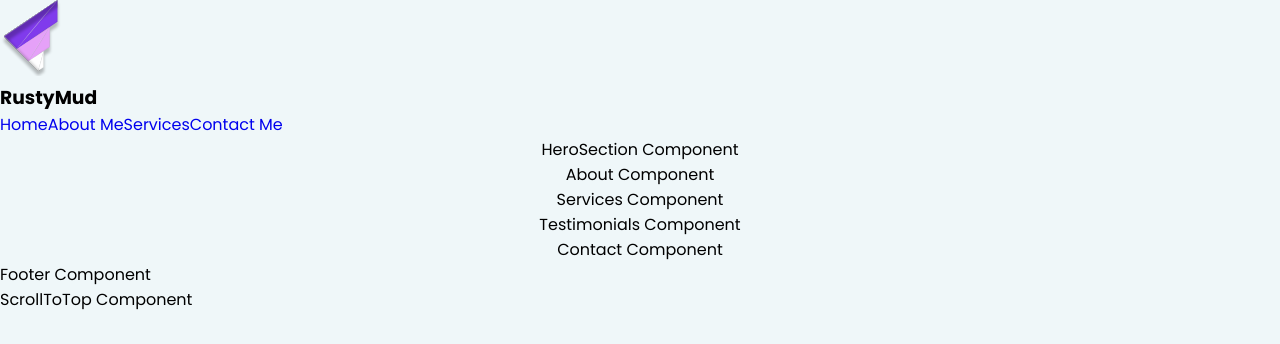
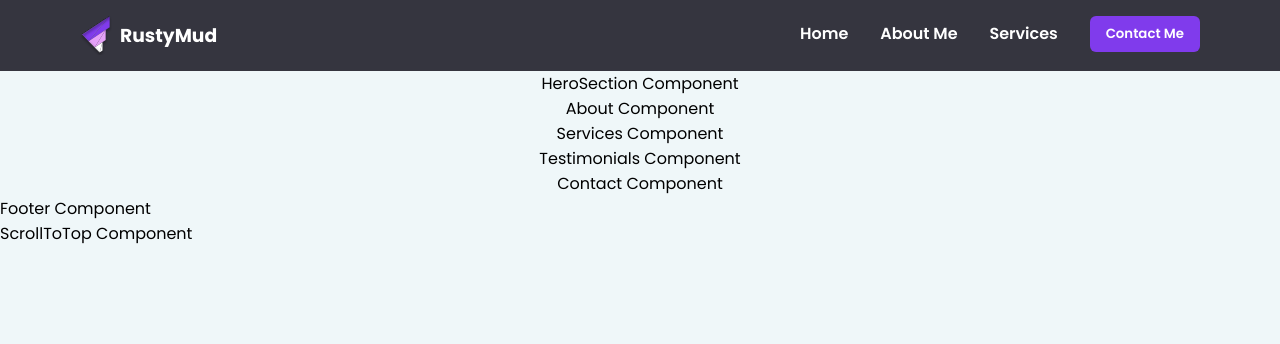
Before and after one commit to zourdyzou/react-gsap-agency-website, a React (Create React App) app: page / in a window 1280 px wide. Shown: the top 344 px of the page. Built offline with nearby package versions, Linux system fonts and the light colour scheme.

Commit message:
:art: start to building out the header navigation component
on-going

```diff
--- a/src/components/Header/index.js
+++ b/src/components/Header/index.js
@@ -1,20 +1,29 @@
 import logo from "../../assets/logo.svg";
+
+import {
+  HeaderContainer,
+  LogoContainer,
+  NavigationContainer,
+  Button,
+} from "./styles/Header";
 
 const Header = () => {
   return (
-    <header>
-      <div>
+    <HeaderContainer>
+      <LogoContainer>
         <img src={logo} alt="logo RustyMud" />
         <h3>RustyMud</h3>
-      </div>
+      </LogoContainer>
 
-      <nav>
+      <NavigationContainer>
         <a href="#home">Home</a>
         <a href="#aout">About Me</a>
         <a href="#services">Services</a>
-        <a href="#contact">Contact Me</a>
-      </nav>
-    </header>
+        <a href="#contact">
+          <Button type="button">Contact Me</Button>
+        </a>
+      </NavigationContainer>
+    </HeaderContainer>
   );
 };
 
--- a/src/components/Header/styles/Header.js
+++ b/src/components/Header/styles/Header.js
@@ -0,0 +1,76 @@
+import styled from "styled-components";
+
+export const HeaderContainer = styled.header`
+  display: flex;
+  justify-content: space-between;
+  align-items: center;
+
+  padding: 1rem 5rem;
+  background-color: var(--nav);
+  color: var(--white);
+
+  position: relative;
+  z-index: 500;
+`;
+
+export const LogoContainer = styled.a`
+  display: flex;
+  align-items: center;
+  width: 2rem;
+  height: auto;
+  cursor: pointer;
+
+  img {
+    margin-right: 0.5rem;
+  }
+`;
+
+export const NavigationContainer = styled.nav`
+  width: 25rem;
+  max-width: 40rem;
+  display: flex;
+  align-items: center;
+  justify-content: space-between;
+
+  a {
+    font-weight: 600;
+    color: var(--white);
+    line-height: 1.5;
+
+    &::after {
+      content: "";
+      display: block;
+      height: 3px;
+      width: 3px;
+      background: transparent;
+      transition: width 0.5s;
+    }
+    &:not(:last-child):hover::after {
+      width: 100%;
+      background: var(--purple);
+    }
+  }
+`;
+
+export const Button = styled.button`
+  background-color: var(--purple);
+  padding: 0.5rem 1rem;
+  border-radius: 6px;
+  color: var(--white);
+  font-weight: 600;
+  transition: all 0.2s;
+
+  cursor: pointer;
+
+  &:hover::after {
+    width: 100%;
+    background: var(--purple);
+  }
+  &:hover {
+    transform: scale(1.1);
+  }
+
+  &:focus {
+    transform: scale(0.9);
+  }
+`;
--- a/src/globalStyles.js
+++ b/src/globalStyles.js
@@ -64,4 +64,9 @@ export const GlobalStyles = createGlobalStyle`
      *:focus {
          outline: none;
      }
+
+    img {
+      width: 100%;
+      height: auto;
+   }
 `;
```
